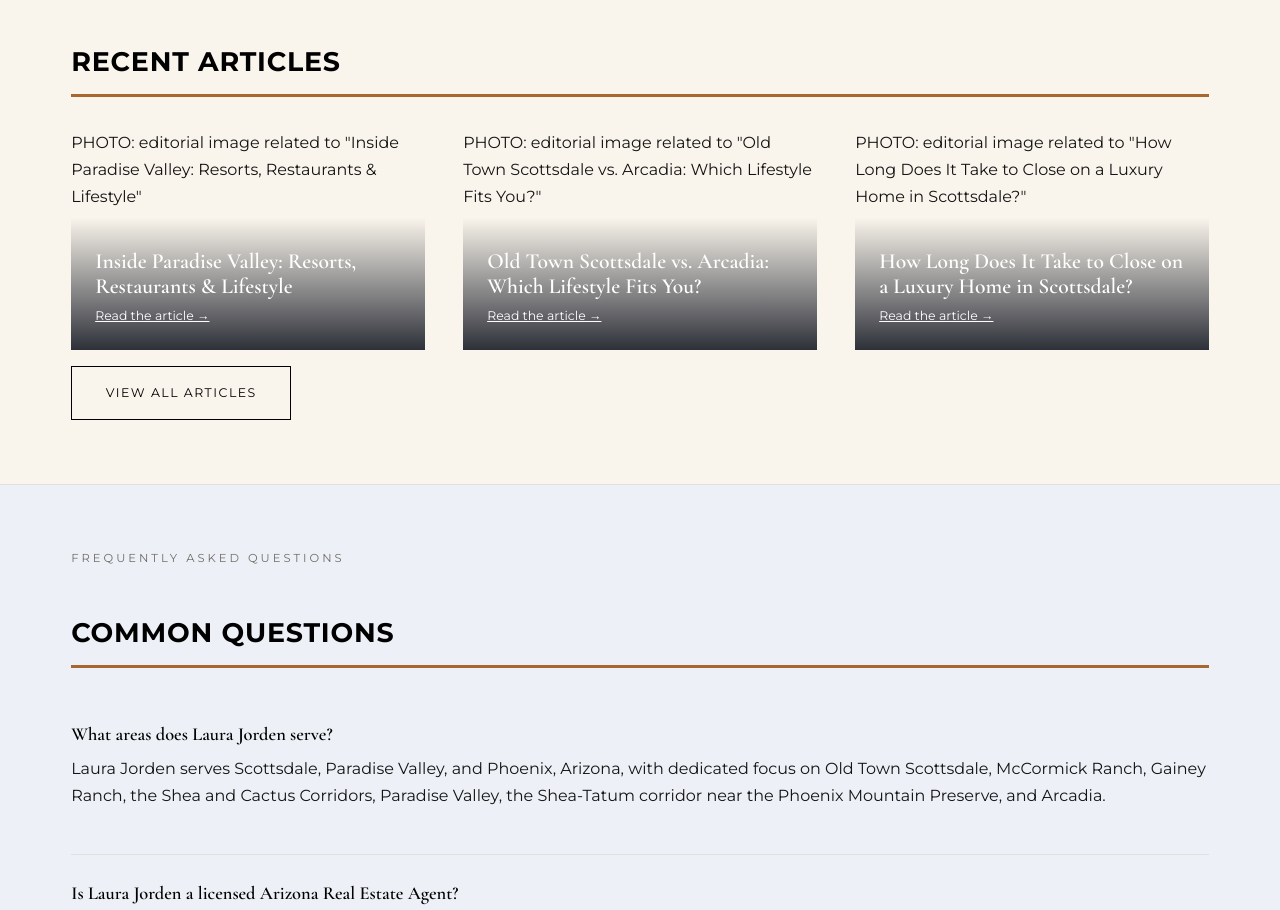
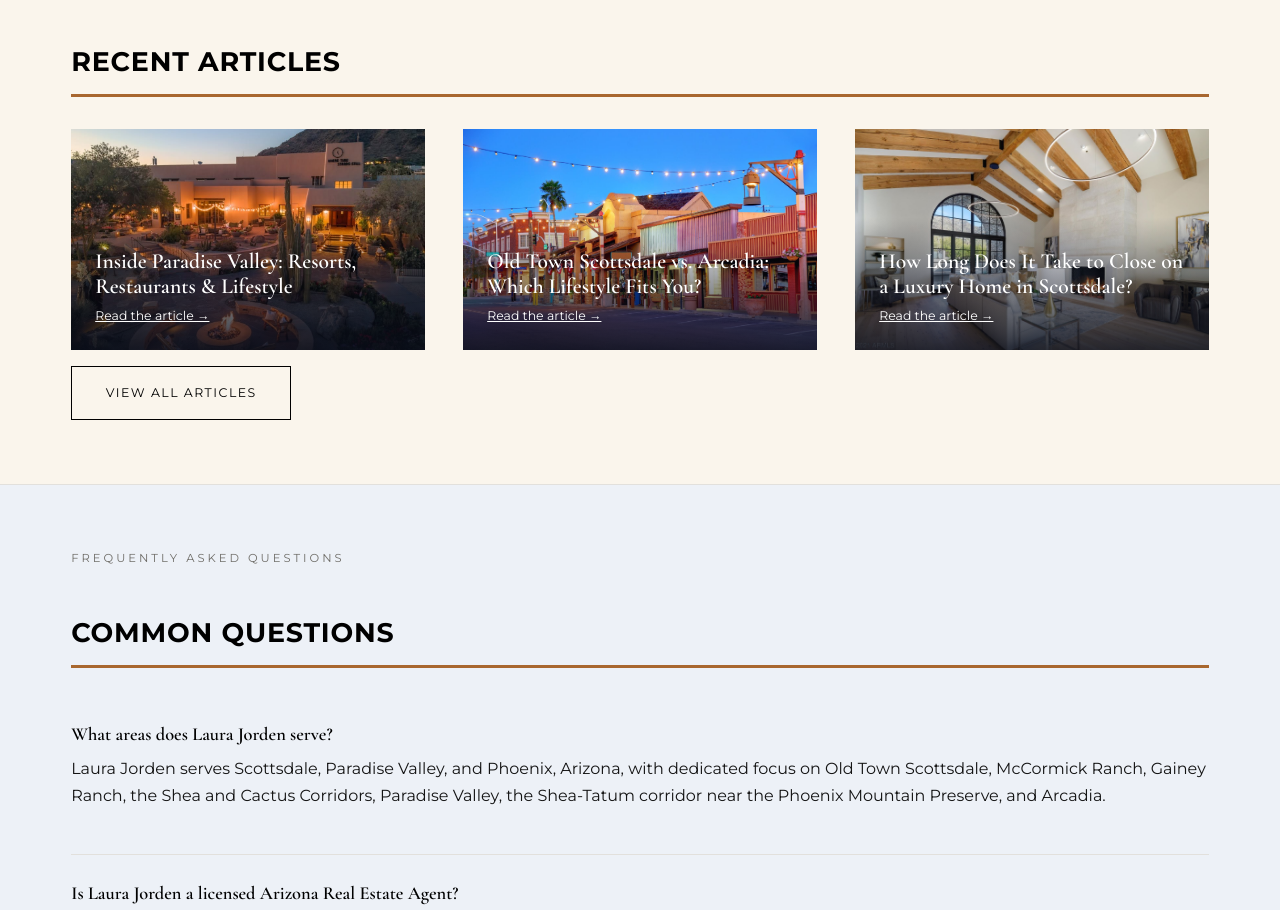
Before and after one commit to lmjorden/laurajorden-website, a plain HTML site: page index.html in a window 1280 px wide. Shown: the part 6420-7330 px from the top of the page. Drawn offline with nearby package versions, Linux system fonts and the light colour scheme.

Commit message:
Update index.html
updates...

```diff
--- a/index.html
+++ b/index.html
@@ -345,21 +345,21 @@
     <div class="grid grid-3" style="margin-top:2rem;">
 
       <a class="media-caption-card wide reveal" href="blog/paradise-valley-home-prices-2026.html">
-        <div class="hero-bg-placeholder">PHOTO: editorial image related to "Inside Paradise Valley: Resorts, Restaurants & Lifestyle"</div>
+        <img class="hero-bg-image" src="images/camelback-inn-firepit-twilight.jpg" alt="Inside Paradise Valley: Resorts, Restaurants & Lifestyle">
         <div class="caption-overlay">
           <h3>Inside Paradise Valley: Resorts, Restaurants & Lifestyle</h3>
           <span class="card-link">Read the article &rarr;</span>
         </div>
       </a>
       <a class="media-caption-card wide reveal" href="blog/old-town-scottsdale-vs-arcadia.html">
-        <div class="hero-bg-placeholder">PHOTO: editorial image related to "Old Town Scottsdale vs. Arcadia: Which Lifestyle Fits You?"</div>
+        <img class="hero-bg-image" src="images/old-town-scottsdale-streetscape.jpg" alt="Old Town Scottsdale vs. Arcadia: Which Lifestyle Fits You?">
         <div class="caption-overlay">
           <h3>Old Town Scottsdale vs. Arcadia: Which Lifestyle Fits You?</h3>
           <span class="card-link">Read the article &rarr;</span>
         </div>
       </a>
       <a class="media-caption-card wide reveal" href="blog/how-long-to-close-luxury-home-scottsdale.html">
-        <div class="hero-bg-placeholder">PHOTO: editorial image related to "How Long Does It Take to Close on a Luxury Home in Scottsdale?"</div>
+        <img class="hero-bg-image" src="images/luxury-home-living-room-beams.jpg" alt="How Long Does It Take to Close on a Luxury Home in Scottsdale?">
         <div class="caption-overlay">
           <h3>How Long Does It Take to Close on a Luxury Home in Scottsdale?</h3>
           <span class="card-link">Read the article &rarr;</span>
```
